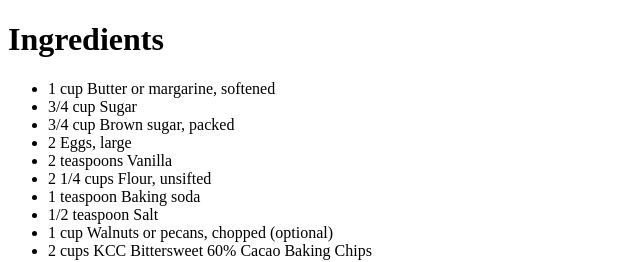
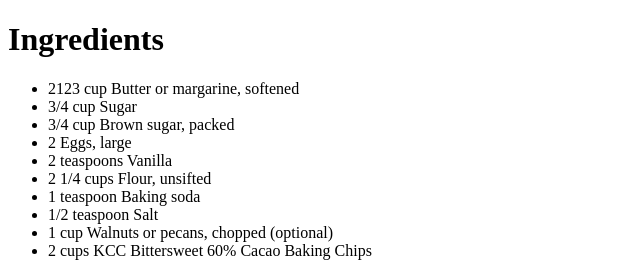
Before and after one commit to AlbertKang1004/example, a plain HTML site: page secret recipe.htm in a window 1280 px wide. Shown: the top 262 px of the page, 0-640 px from the left. Drawn offline with Linux system fonts and the light colour scheme.

```diff
--- a/secret recipe.htm
+++ b/secret recipe.htm
@@ -4,7 +4,7 @@
 
 <h1>Ingredients</h1>
 <ul>
-<li>1 cup Butter or margarine, softened</li>
+<li>2123 cup Butter or margarine, softened</li>
 <li>3/4 cup Sugar</li>
 <li>3/4 cup Brown sugar, packed</li>
 <li>2 Eggs, large</li>
```
Also changed, not shown: 1 other file.
